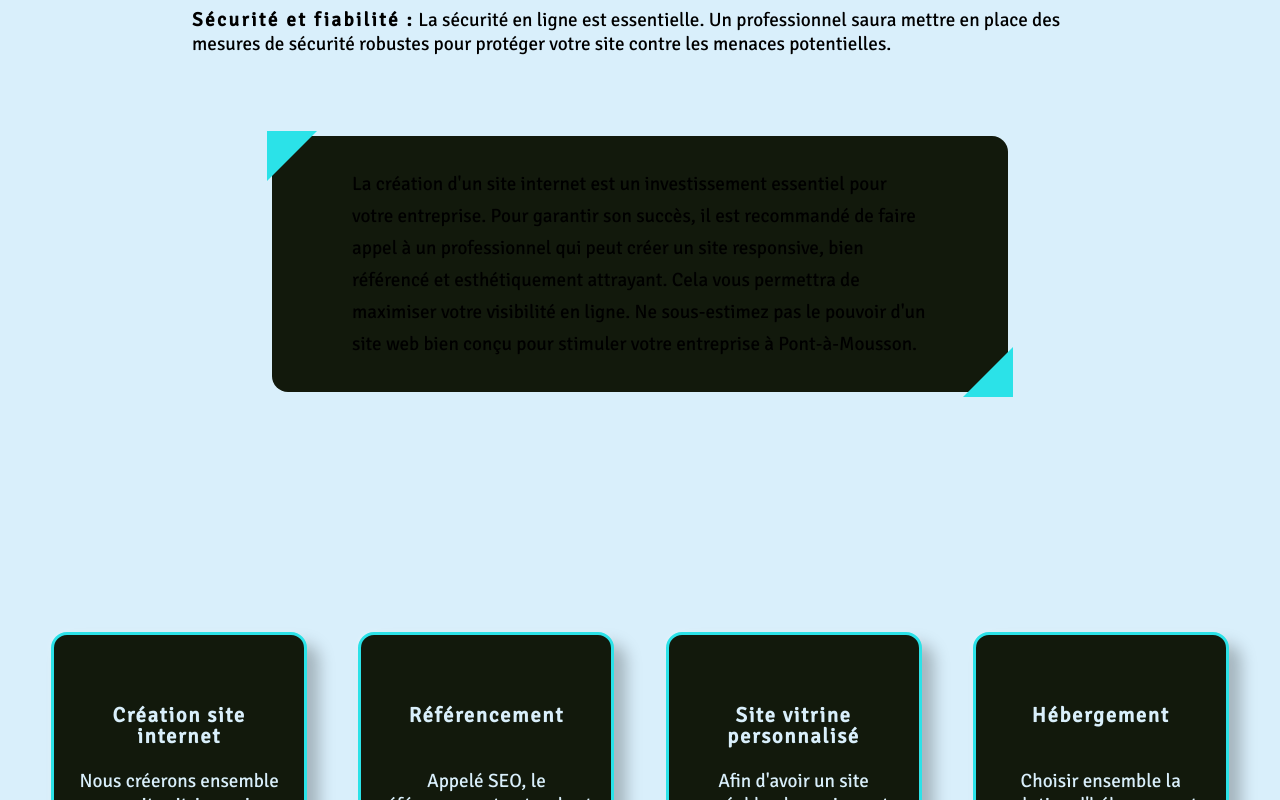
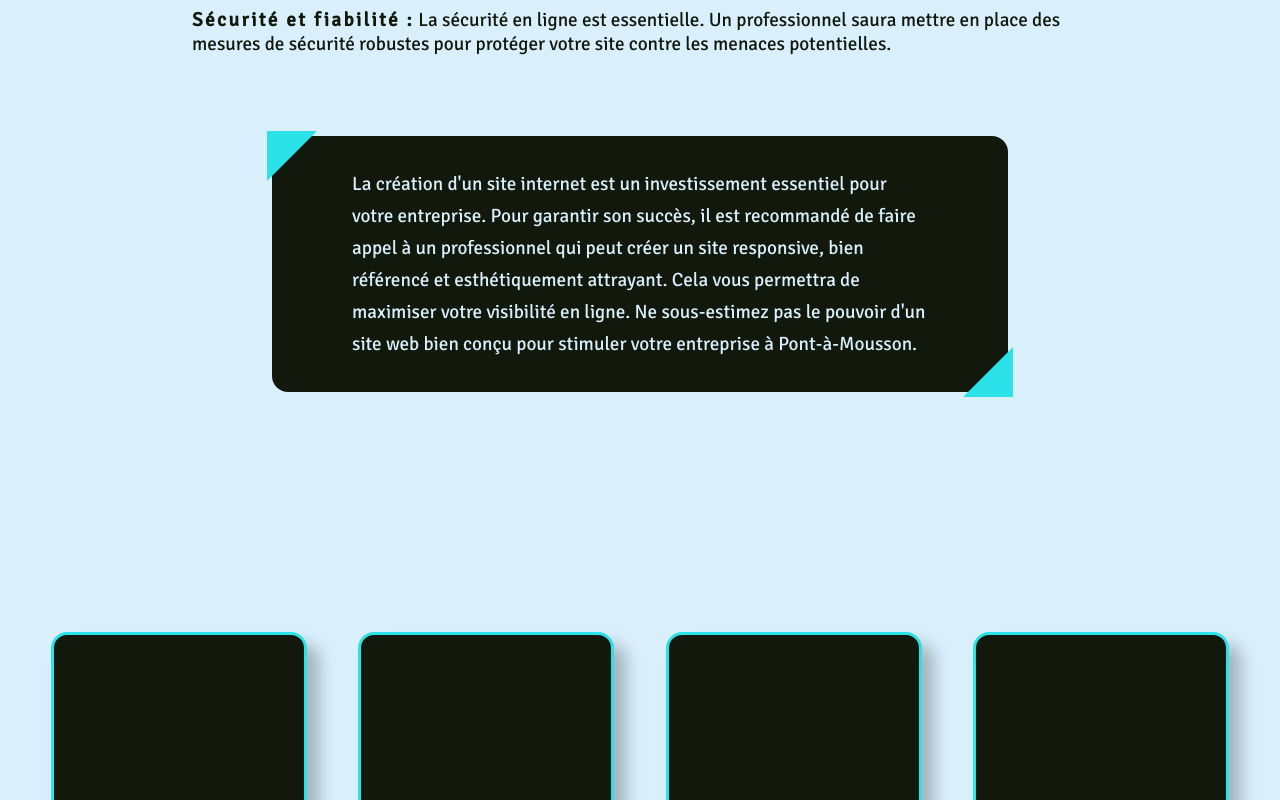
Before and after one commit to thiebautremy/site-perso-nextjs, a Next.js app: page / in a window 1280 px wide. Shown: the part 1760-2560 px from the top of the page. Built offline with nearby package versions, Linux system fonts and the light colour scheme; some icons are missing.

Commit message:
style issue

```diff
--- a/components/Description/Description.module.scss
+++ b/components/Description/Description.module.scss
@@ -7,8 +7,4 @@
     rgba(var.$color-blue, 0.5) 0%,
     var.$color-bg 15%
   );
-
-  p {
-    color: var.$color-bg--black;
-  }
 }
--- a/styles/globals.scss
+++ b/styles/globals.scss
@@ -25,6 +25,7 @@ a {
 p {
   font-size: 1.2rem;
   line-height: 1.5rem;
+  color: var.$color-bg--dark;
   margin: var.$gap-small 0;
 
   @media screen and (max-width: var.$screen-phone) {
@@ -34,6 +35,7 @@ p {
 
 h1 {
   font-size: 2.5rem;
+  color: var.$color-bg--dark;
 
   @media screen and (max-width: var.$screen-phone) {
     font-size: 1.5rem;
@@ -41,6 +43,7 @@ h1 {
 }
 
 h2 {
+  color: var.$color-bg--dark;
   font-size: 1.5rem;
   margin: var.$gap-medium 0;
   position: relative;
@@ -72,6 +75,7 @@ h2 {
 h3 {
   font-size: 1.3rem;
   margin: var.$gap-small 0;
+  color: var.$color-bg--dark;
 
   @media screen and (max-width: var.$screen-phone) {
     font-size: 1.2rem;
@@ -81,6 +85,7 @@ h3 {
 h4 {
   font-size: 1.1rem;
   margin: var.$gap-small 0;
+  color: var.$color-bg--dark;
 
   @media screen and (max-width: var.$screen-phone) {
     font-size: 1rem;
```
